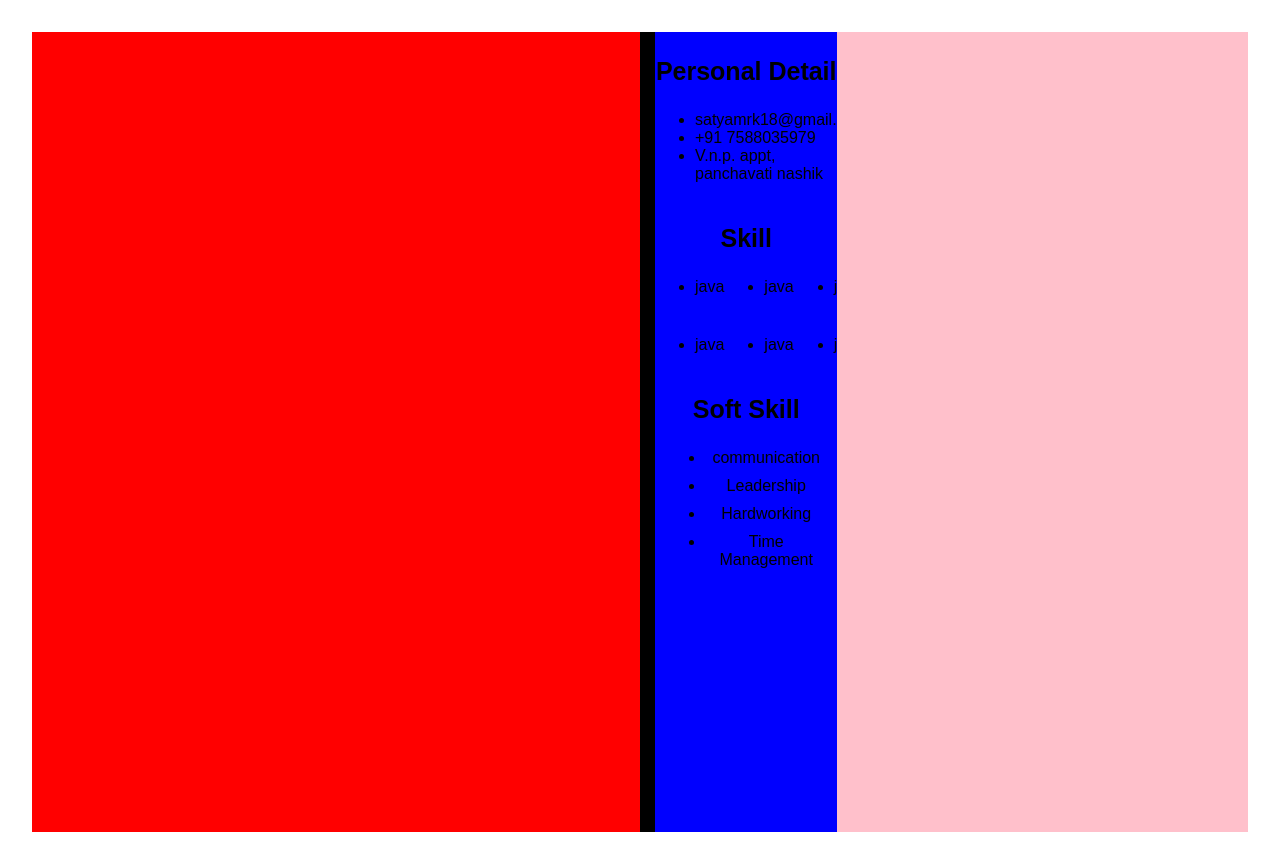
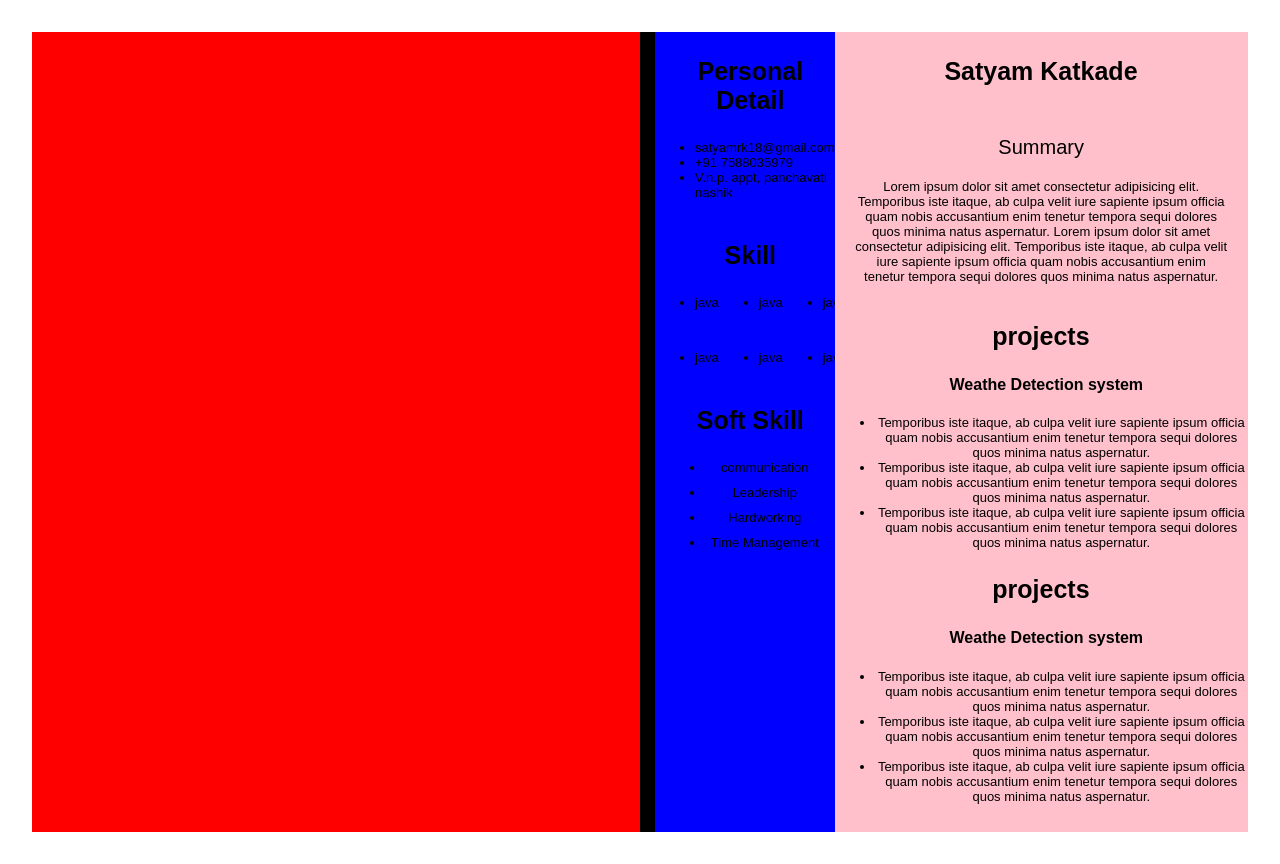
Before and after one commit to satyamrk18/CarrerCare, a React (Vite) app: page /resume in a window 1280 px wide. Built offline with nearby package versions, Linux system fonts and the light colour scheme.

Commit message:
project section added to resume

```diff
--- a/src/components/heading.css
+++ b/src/components/heading.css
@@ -2,7 +2,10 @@
   font-size: 25px;
   font-weight: 600;
 }
-
+.personal-detail-heading-s
+{
+  font-size:20px;
+}
 @media (max-width: 900px) {
   .personal-detail-heading {
     font-size: 20px;
--- a/src/components/heading.jsx
+++ b/src/components/heading.jsx
@@ -1,9 +1,10 @@
 import "./heading.css"
-const heading = ({title})=>
+const heading = ({title, stitle})=>
 {
 return (
 <div>
 <p className="personal-detail-heading">{title}</p>
+<p className="personal-detail-heading-s">{stitle}</p>
 </div>
 );
 }
--- /dev/null
+++ b/src/components/projects.css
@@ -0,0 +1,6 @@
+h4{
+    margin-left:10px;
+}
+li{
+    font-size:13px;
+}
--- /dev/null
+++ b/src/components/projects.jsx
@@ -0,0 +1,14 @@
+import "./projects.css"
+const Projects = ({projectName,aim,impact,textTag}) => {
+  return(
+   <div>
+    <h4>{projectName}</h4>
+    <ul>
+        <li>{aim}</li>
+        <li>{impact}</li>
+        <li>{textTag}</li>
+    </ul>
+   </div>
+  );
+};
+export default Projects;
--- a/src/pages/resume.css
+++ b/src/pages/resume.css
@@ -36,12 +36,20 @@
 .soft-skill li {
   margin: 10px;
 }
+/* main details */
 .main-detail {
   width: 70%;
   height: 100%;
   background-color: pink;
+  display:flex;
+  flex-direction:column;
 }
-
+.Summary, p
+{
+font-size:13px;
+width:95%;
+margin-left:10px;
+}
 @media (max-width: 900px) {
   * {
     text-align: center;
--- a/src/pages/resume.jsx
+++ b/src/pages/resume.jsx
@@ -2,6 +2,7 @@ import react from "react";
 import "./resume.css";
 import Navbar from "./../components/navbar.jsx";
 import Heading from "../components/heading.jsx";
+import Projects from "../components/projects.jsx";
 const resume = () => {
   return (
     <div className="resume-container">
@@ -12,7 +13,7 @@ const resume = () => {
         {/* personal detail from resume */}
         <div className="personal-detail">
           <div className="contact-detail">
-            <Heading title="Personal Detail"/>
+            <Heading title="Personal Detail" />
             <ul>
               <li>satyamrk18@gmail.com</li>
               <li>+91 7588035979</li>
@@ -20,7 +21,7 @@ const resume = () => {
             </ul>
           </div>
           <div className="skill">
-            <Heading title="Skill"/>
+            <Heading title="Skill" />
             <ul>
               <li>java</li>
               <li>java</li>
@@ -32,7 +33,7 @@ const resume = () => {
           </div>
           {/* softskill */}
           <div className="soft-skill">
-            <Heading title="Soft Skill"/>
+            <Heading title="Soft Skill" />
             <ul>
               <li>communication</li>
               <li>Leadership</li>
@@ -41,7 +42,52 @@ const resume = () => {
             </ul>
           </div>
         </div>
-        <div className="main-detail"></div>
+        <div className="main-detail">
+          <Heading title="Satyam Katkade" />
+          {/* summary */}
+          <div className="Summary">
+            <Heading stitle="Summary" />
+            <p>
+              Lorem ipsum dolor sit amet consectetur adipisicing elit.
+              Temporibus iste itaque, ab culpa velit iure sapiente ipsum officia
+              quam nobis accusantium enim tenetur tempora sequi dolores quos
+              minima natus aspernatur. Lorem ipsum dolor sit amet consectetur
+              adipisicing elit. Temporibus iste itaque, ab culpa velit iure
+              sapiente ipsum officia quam nobis accusantium enim tenetur tempora
+              sequi dolores quos minima natus aspernatur.
+            </p>
+          </div>
+          {/* projects */}
+          <div className="projects">
+            <Heading title="projects" />
+            <Projects
+              projectName=" Weathe Detection system"
+              aim=" Temporibus iste itaque, ab culpa velit iure
+              sapiente ipsum officia quam nobis accusantium enim tenetur tempora
+              sequi dolores quos minima natus aspernatur."
+              impact=" Temporibus iste itaque, ab culpa velit iure
+              sapiente ipsum officia quam nobis accusantium enim tenetur tempora
+              sequi dolores quos minima natus aspernatur."
+              textTag=" Temporibus iste itaque, ab culpa velit iure
+              sapiente ipsum officia quam nobis accusantium enim tenetur tempora
+              sequi dolores quos minima natus aspernatur."
+            />
+            {/* project-2 */}
+            <Heading title="projects" />
+            <Projects
+              projectName=" Weathe Detection system"
+              aim=" Temporibus iste itaque, ab culpa velit iure
+              sapiente ipsum officia quam nobis accusantium enim tenetur tempora
+              sequi dolores quos minima natus aspernatur."
+              impact=" Temporibus iste itaque, ab culpa velit iure
+              sapiente ipsum officia quam nobis accusantium enim tenetur tempora
+              sequi dolores quos minima natus aspernatur."
+              textTag=" Temporibus iste itaque, ab culpa velit iure
+              sapiente ipsum officia quam nobis accusantium enim tenetur tempora
+              sequi dolores quos minima natus aspernatur."
+            />
+          </div>
+        </div>
       </div>
     </div>
   );
```
Lines whose indentation alone changed are shown as unchanged.
